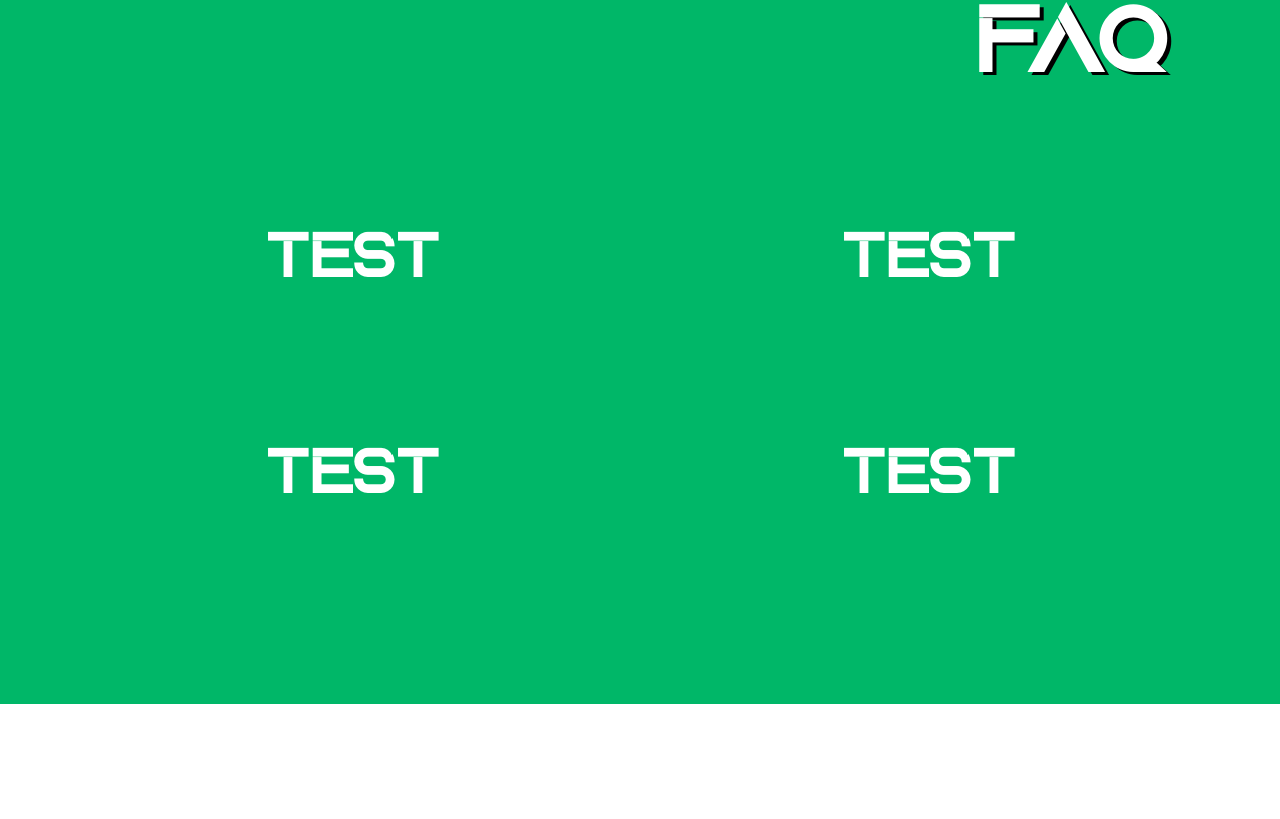
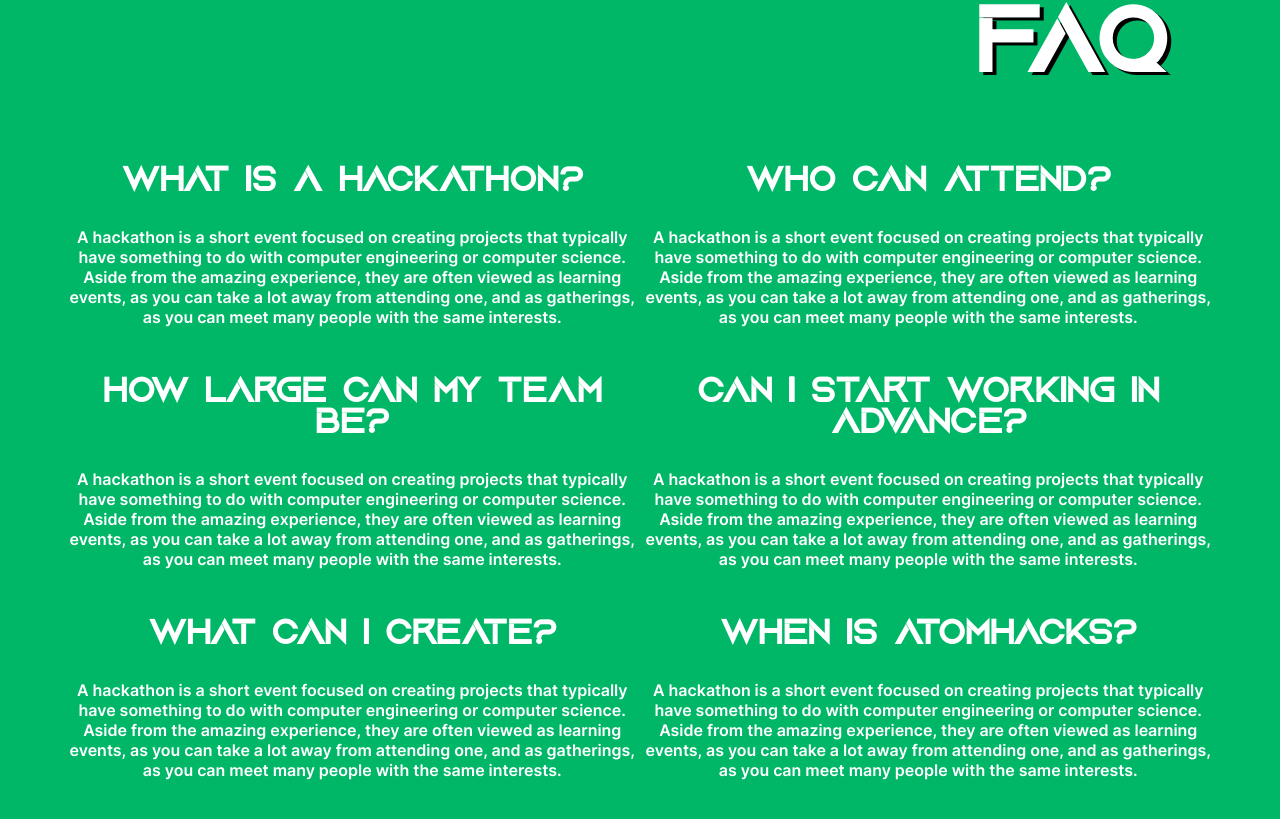
Before and after one commit to atomhacks/VIII, a Next.js app: page / in a window 1280 px wide. Shown: the part 1649-2468 px from the top of the page. Before the commit the page ends 2353 px from the top, so only its background shows below. Built offline with nearby package versions, Linux system fonts and the light colour scheme.

Commit message:
cool loop thing

```diff
--- a/components/FAQ.js
+++ b/components/FAQ.js
@@ -1,4 +1,37 @@
-import faqStyles from '@styles/sections/FAQ.module.css';
+import faqStyles from "@styles/sections/FAQ.module.css";
+
+const questions = [
+  {
+    question: "WHAT IS A HACKATHON?",
+    answer:
+      "A hackathon is a short event focused on creating projects that typically have something to do with computer engineering or computer science. Aside from the amazing experience, they are often viewed as learning events, as you can take a lot away from attending one, and as gatherings, as you can meet many people with the same interests.",
+  },
+  {
+    question: "WHO CAN ATTEND?",
+    answer:
+      "A hackathon is a short event focused on creating projects that typically have something to do with computer engineering or computer science. Aside from the amazing experience, they are often viewed as learning events, as you can take a lot away from attending one, and as gatherings, as you can meet many people with the same interests.",
+  },
+  {
+    question: "HOW LARGE CAN MY TEAM BE?",
+    answer:
+      "A hackathon is a short event focused on creating projects that typically have something to do with computer engineering or computer science. Aside from the amazing experience, they are often viewed as learning events, as you can take a lot away from attending one, and as gatherings, as you can meet many people with the same interests.",
+  },
+  {
+    question: "CAN I START WORKING IN ADVANCE?",
+    answer:
+      "A hackathon is a short event focused on creating projects that typically have something to do with computer engineering or computer science. Aside from the amazing experience, they are often viewed as learning events, as you can take a lot away from attending one, and as gatherings, as you can meet many people with the same interests.",
+  },
+  {
+    question: "WHAT CAN I CREATE?",
+    answer:
+      "A hackathon is a short event focused on creating projects that typically have something to do with computer engineering or computer science. Aside from the amazing experience, they are often viewed as learning events, as you can take a lot away from attending one, and as gatherings, as you can meet many people with the same interests.",
+  },
+  {
+    question: "WHEN IS ATOMHACKS?",
+    answer:
+      "A hackathon is a short event focused on creating projects that typically have something to do with computer engineering or computer science. Aside from the amazing experience, they are often viewed as learning events, as you can take a lot away from attending one, and as gatherings, as you can meet many people with the same interests.",
+  },
+];
 
 const FAQ = () => {
   return (
@@ -7,22 +40,15 @@ const FAQ = () => {
         <h1 className={faqStyles.title}>faq</h1>
       </div>
       <div className={faqStyles.questionsDiv}>
-                <div>
-                    <h1 className={faqStyles.question}>TEST</h1>
+        {questions.map((ques, i) => (
+          <div key={i}>
+            <h1 className={faqStyles.question}>{ques.question}</h1>
+            <p>{ques.answer}</p>
           </div>
-                <div>
-                    <h1 className={faqStyles.question}>TEST</h1>
-                </div>
-                <div>
-                    <h1 className={faqStyles.question}>TEST</h1>
-                </div>
-                <div>
-                    <h1 className={faqStyles.question}>TEST</h1>
+        ))}
       </div>
     </div>
-
-        </div>
   );
-}
+};
 
 export default FAQ;
--- a/styles/sections/About.module.css
+++ b/styles/sections/About.module.css
@@ -31,7 +31,7 @@
 .desc {
   font-size: 220%;
   line-height: 1.4;
-
+  font-family: Inter;
 }
 
 @media screen and (max-width: 1025px) {
--- a/styles/sections/FAQ.module.css
+++ b/styles/sections/FAQ.module.css
@@ -1,6 +1,6 @@
 .FAQdiv {
     text-align: right;
-    height: 100vh;
+    height: 100%;
     padding: 6rem 4rem;
     background-color: #00b768;
     color: #fff;
@@ -8,7 +8,7 @@
 
 .title {
     font-size: 600%;
-    margin-top: 0;
+    margin: 0;
     text-shadow: 4px 3px #000;
     padding: 0 3rem 0 0;
     font-family: Aquire;
@@ -19,10 +19,11 @@
     grid-template-areas:
         "q1 q2";
     text-align: center;
+    margin-top: 3rem;
 }
 
 .question {
-    margin: 5rem;
-    font-size: 400%;
+    margin: 2rem;
+    font-size: 225%;
     font-family: Aquire;
 }
```
Lines whose indentation alone changed are shown as unchanged.
